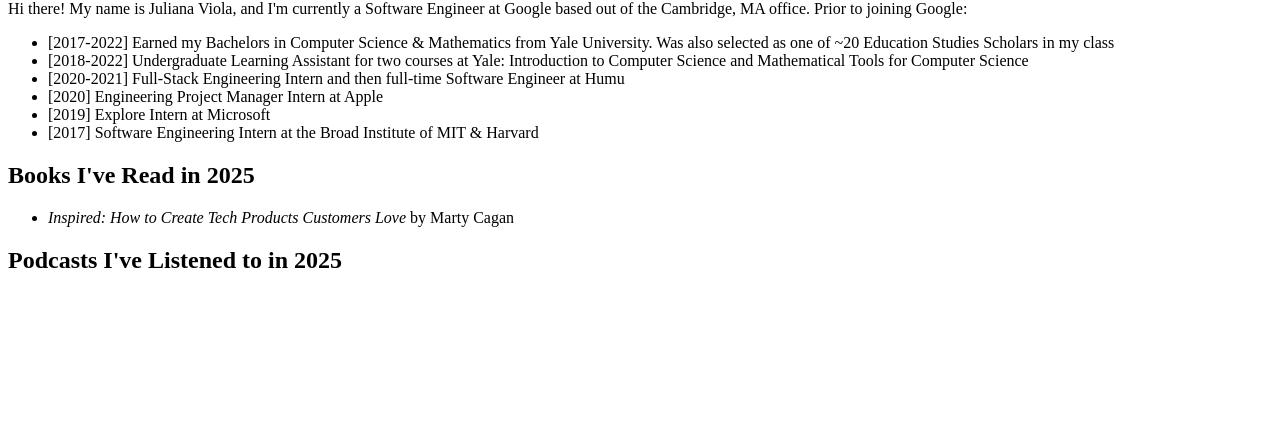
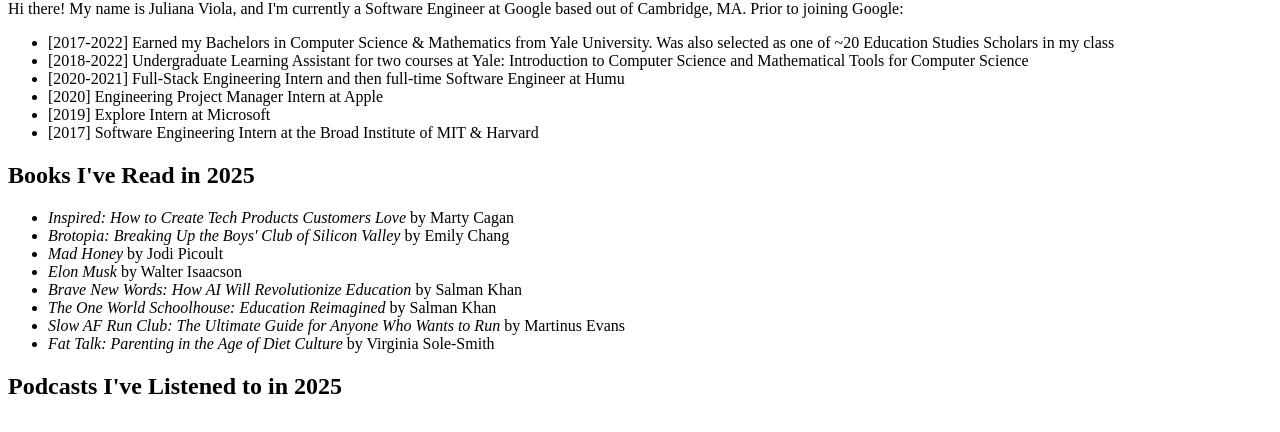
Before and after one commit to julianaviola98/website, a plain HTML site: page index.html in a window 1280 px wide. Shown: the part 66-498 px from the top of the page. Drawn offline with Linux system fonts and the light colour scheme.

Commit message:
Update index.html

```diff
--- a/index.html
+++ b/index.html
@@ -1,6 +1,6 @@
 <h1>Juliana Viola</h1>
 
-Hi there! My name is Juliana Viola, and I'm currently a Software Engineer at Google based out of the Cambridge, MA office.
+Hi there! My name is Juliana Viola, and I'm currently a Software Engineer at Google based out of Cambridge, MA.
 
 Prior to joining Google:
 <ul>
@@ -15,7 +15,13 @@
 <h2>Books I've Read in 2025</h2>
 <ul>
   <li><em>Inspired: How to Create Tech Products Customers Love</em> by Marty Cagan</li>
-<!--   TODO: add more here -->
+  <li><em>Brotopia: Breaking Up the Boys' Club of Silicon Valley</em> by Emily Chang</li>
+  <li><em>Mad Honey</em> by Jodi Picoult</li>
+  <li><em>Elon Musk</em> by Walter Isaacson</li>
+  <li><em>Brave New Words: How AI Will Revolutionize Education</em> by Salman Khan</li>
+  <li><em>The One World Schoolhouse: Education Reimagined</em> by Salman Khan</li>
+  <li><em>Slow AF Run Club: The Ultimate Guide for Anyone Who Wants to Run</em> by Martinus Evans</li>
+  <li><em>Fat Talk: Parenting in the Age of Diet Culture</em> by Virginia Sole-Smith</li>
 </ul>
 
 <h2>Podcasts I've Listened to in 2025</h2>
```
